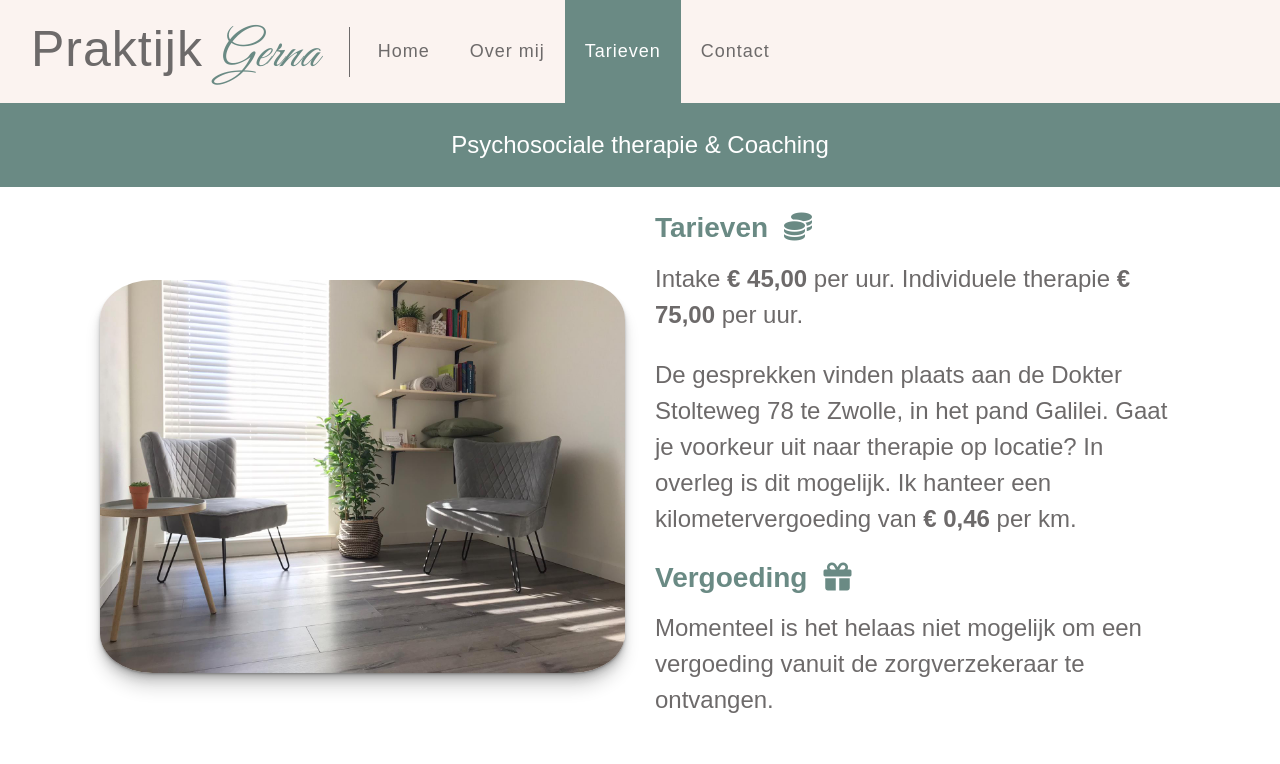
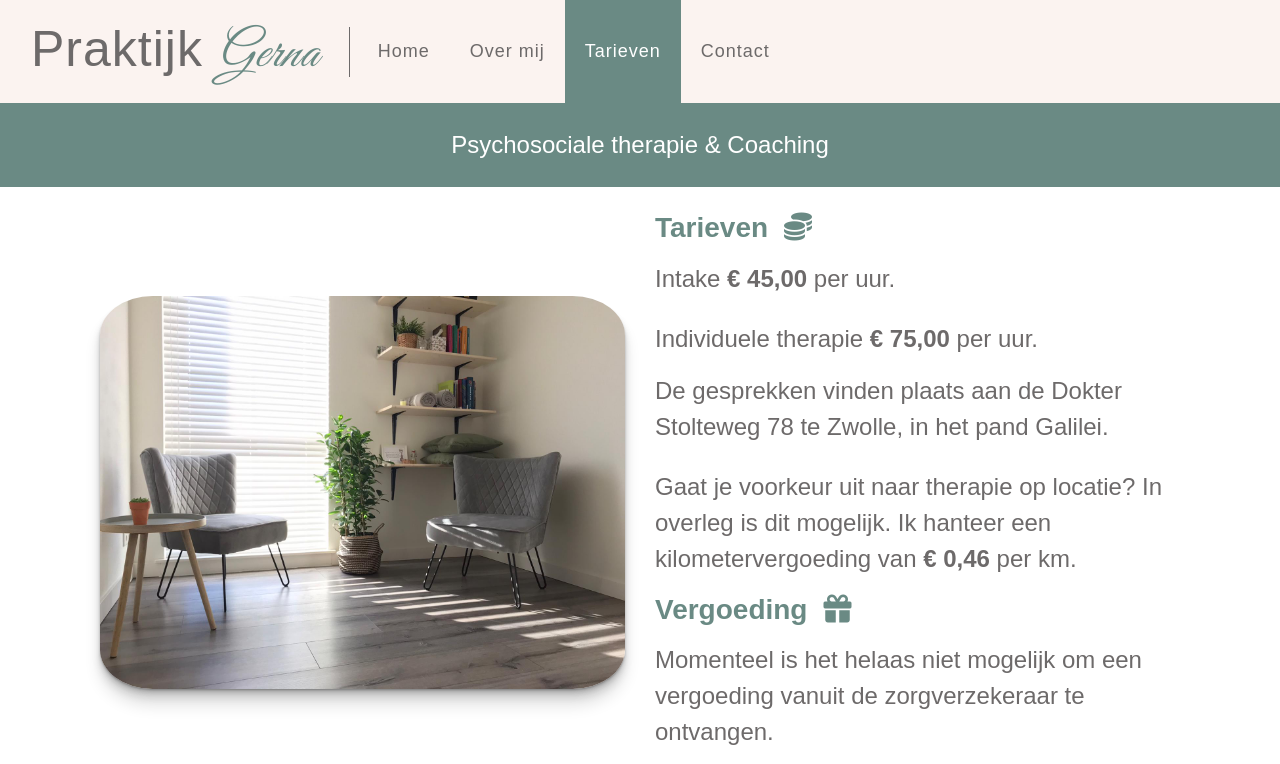
Before and after one commit to JBastiaan/jbastiaan.github.io, a Jekyll site: the page built from tarieven.html, in a window 1280 px wide. Shown: the top 764 px of the page. Built offline with Jekyll 4.4.1, drawn with Linux system fonts in a browser that asks for light colours; nearby versions of some CDN libraries; grey boxes are pictures that could not be loaded.

Commit message:
Update tarieven.html

```diff
--- a/tarieven.html
+++ b/tarieven.html
@@ -8,10 +8,10 @@
         </div>
         <div class="col-xl py-4">
             <h3 class="text-secondary mb-3"></i>Tarieven<i class="fa fa-regular fa-coins ml-3"></i></h3>
-            <p class="mb-4"></i>Intake  <b>€ 45,00</b> per uur.
+            <p class="mb-4"></i>Intake  <b>€ 45,00</b> per uur.</p>
             </i>Individuele therapie    <b>€ 75,00</b> per uur.</p>
             <p class="mb-4">
-                De gesprekken vinden plaats aan de Dokter Stolteweg 78 te Zwolle, in het pand Galilei.
+                De gesprekken vinden plaats aan de Dokter Stolteweg 78 te Zwolle, in het pand Galilei. </p>
                 Gaat je voorkeur uit naar therapie op locatie? In overleg is dit mogelijk.
                 Ik hanteer een kilometervergoeding van <b>€ 0,46</b> per km.
             </p>
```
